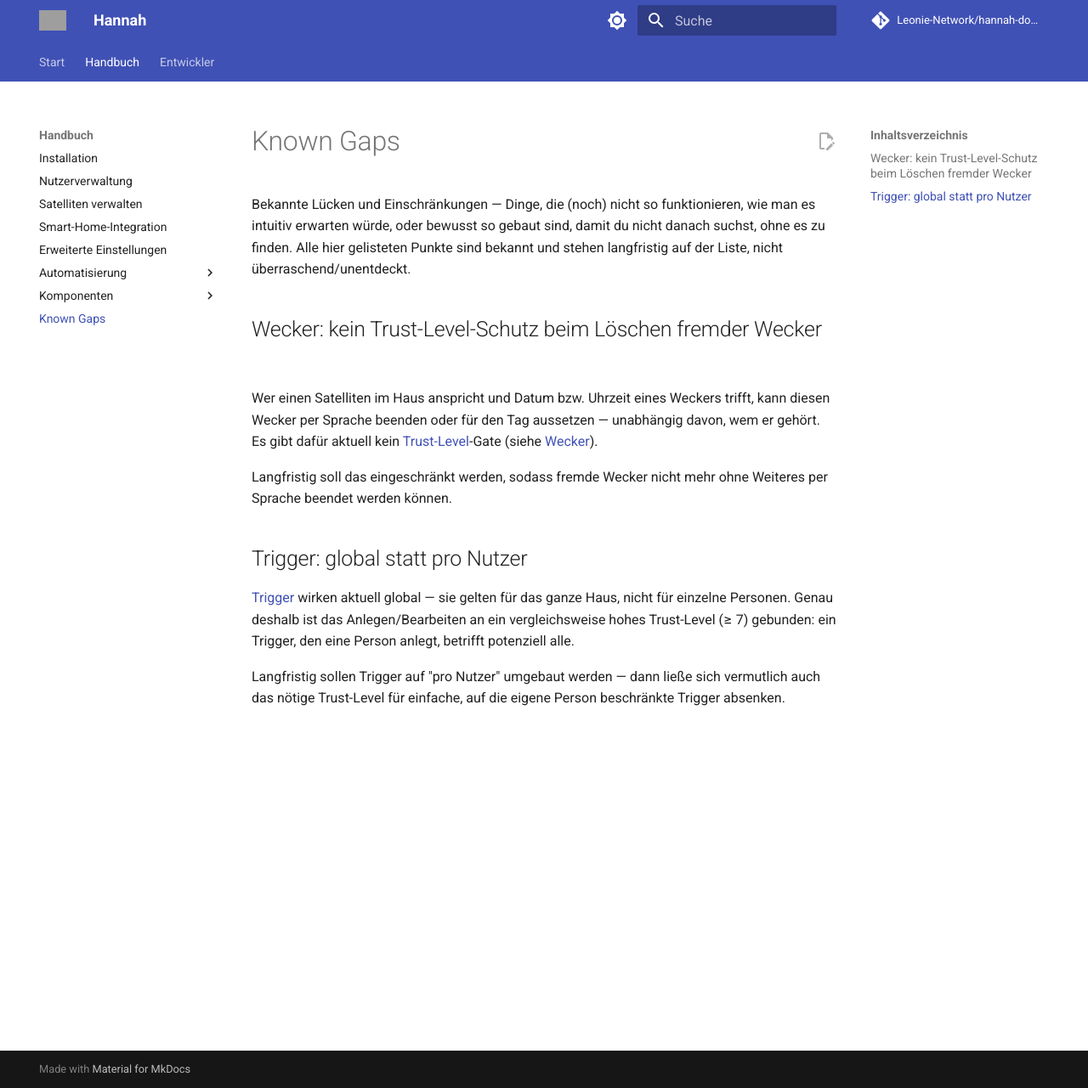
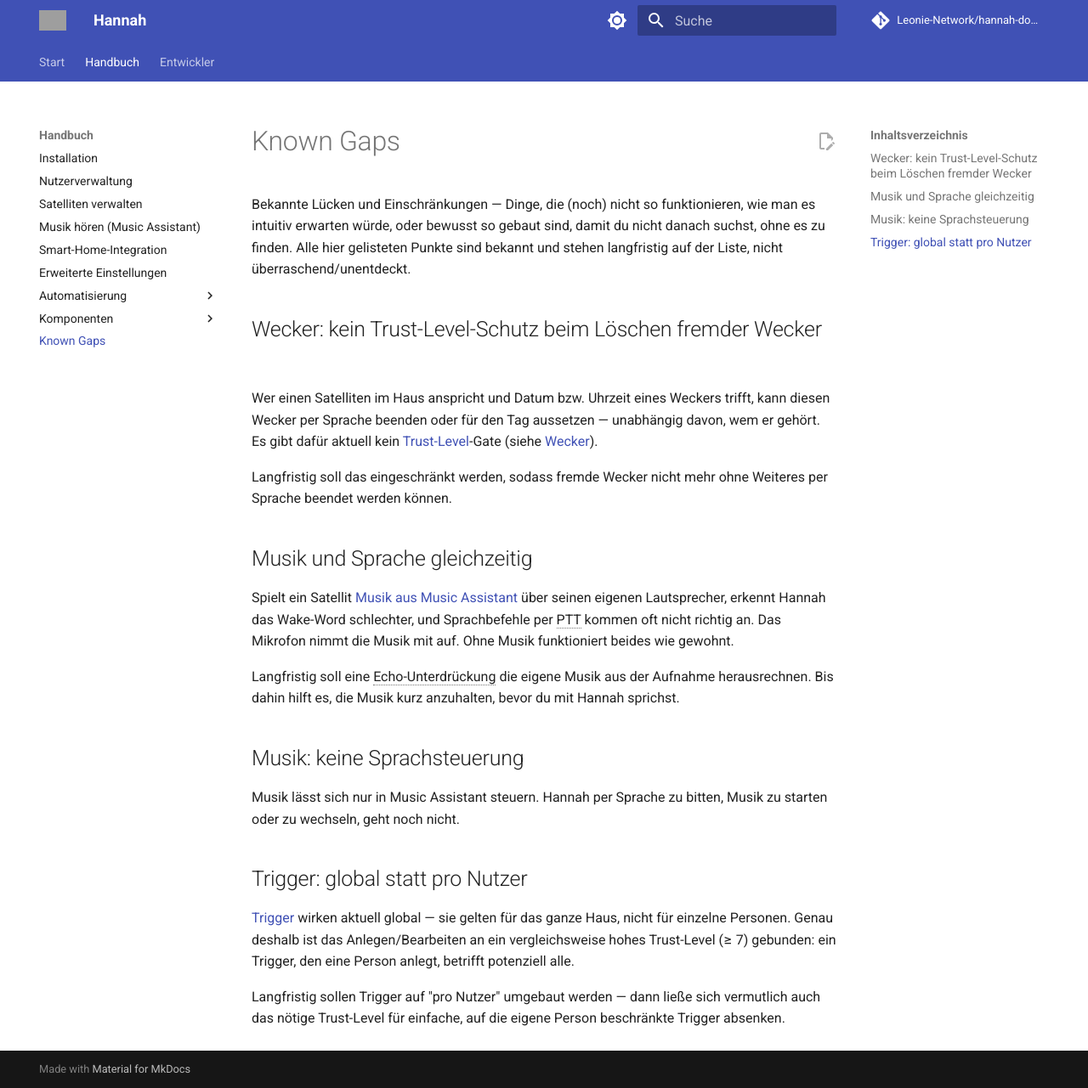
Before and after one commit to Leonie-Network/hannah-docs, an MkDocs documentation site: the page built from docs/manual/known-gaps.md, in a window 1280 px wide and 1281 px high. Shown: the whole window at 85% size. Built offline with MkDocs 1.6.1 and Material for MkDocs 9.7.7, drawn with Linux system fonts in a browser that asks for light colours; comment, search, counter and statistics services are not loaded; grey boxes are pictures that could not be loaded.

Commit message:
docs: add a Handbuch page for playing music from Music Assistant
Co-Authored-By: Claude Sonnet 5.5 <noreply@anthropic.com>

```diff
--- a/docs/manual/known-gaps.md
+++ b/docs/manual/known-gaps.md
@@ -15,6 +15,20 @@ gehört. Es gibt dafür aktuell kein
 Langfristig soll das eingeschränkt werden, sodass fremde Wecker nicht mehr ohne
 Weiteres per Sprache beendet werden können.
 
+## Musik und Sprache gleichzeitig
+
+Spielt ein Satellit [Musik aus Music Assistant](music.md) über seinen eigenen Lautsprecher,
+erkennt Hannah das Wake-Word schlechter, und Sprachbefehle per PTT kommen oft nicht richtig an.
+Das Mikrofon nimmt die Musik mit auf. Ohne Musik funktioniert beides wie gewohnt.
+
+Langfristig soll eine Echo-Unterdrückung die eigene Musik aus der Aufnahme herausrechnen.
+Bis dahin hilft es, die Musik kurz anzuhalten, bevor du mit Hannah sprichst.
+
+## Musik: keine Sprachsteuerung
+
+Musik lässt sich nur in Music Assistant steuern. Hannah per Sprache zu bitten, Musik zu
+starten oder zu wechseln, geht noch nicht.
+
 ## Trigger: global statt pro Nutzer
 
 [Trigger](triggers.md) wirken aktuell global — sie gelten für das ganze Haus, nicht für
--- a/mkdocs.yml
+++ b/mkdocs.yml
@@ -36,6 +36,7 @@ nav:
       - Installation: manual/installation.md
       - Nutzerverwaltung: manual/users.md
       - Satelliten verwalten: manual/satellites.md
+      - Musik hören (Music Assistant): manual/music.md
       - Smart-Home-Integration: manual/smart-home-integration.md
       - Erweiterte Einstellungen: manual/settings.md
       - Automatisierung:
```
Also changed, not shown: docs/components/satellite/index.md (+2 -0 lines), docs/manual/music.md (added, +85 -0 lines), includes/abbreviations.md (+2 -0 lines).
